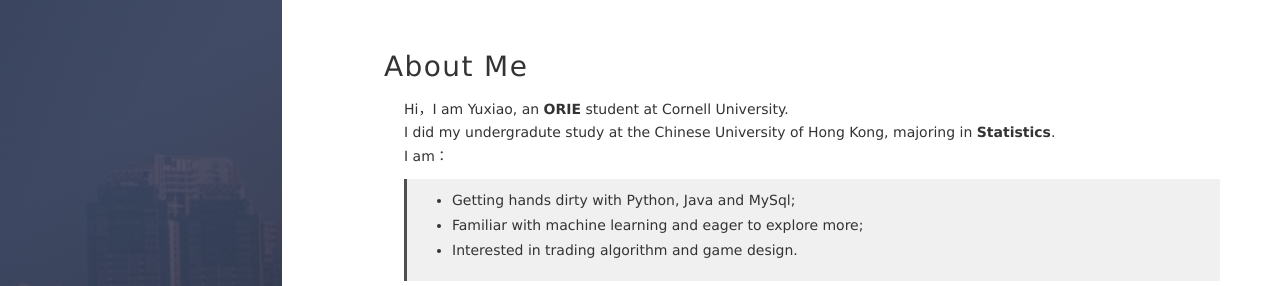
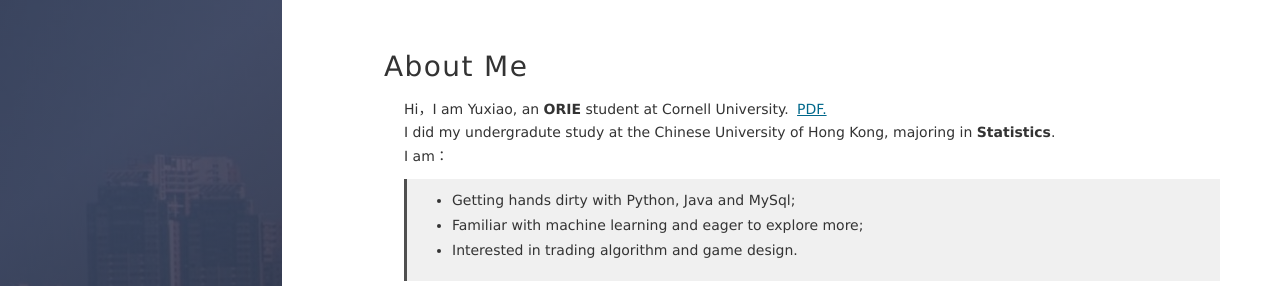
Before and after one commit to yf254/yf254.github.io, a Jekyll site: the page built from about.md, in a window 1280 px wide. Shown: the top 286 px of the page. Built offline with Jekyll 4.4.1, drawn with Linux system fonts in a browser that asks for light colours; nearby versions of some CDN libraries; comment, search, counter and statistics services are not loaded.

Commit message:
Update about.md

```diff
--- a/about.md
+++ b/about.md
@@ -3,7 +3,7 @@ layout: page
 title: About Me
 ---
 
-Hi，I am Yuxiao, an <strong>ORIE</strong> student at Cornell University.<br>
+Hi，I am Yuxiao, an <strong>ORIE</strong> student at Cornell University. <a href="yf254.github.io/Yuxiao Feng Resume (1).pdf" target="_blank">PDF.</a><br>
 I did my undergradute study at the Chinese University of Hong Kong, majoring in <strong>Statistics</strong>.<br>
 I am：
 >* Getting hands dirty with Python, Java and MySql;
```
